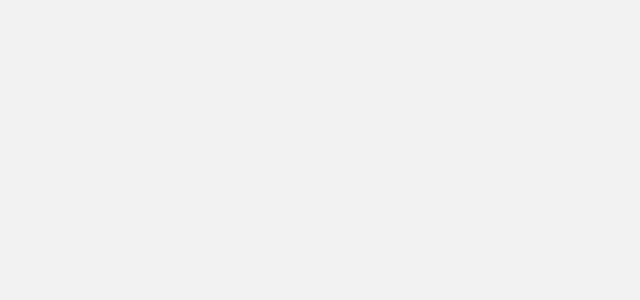
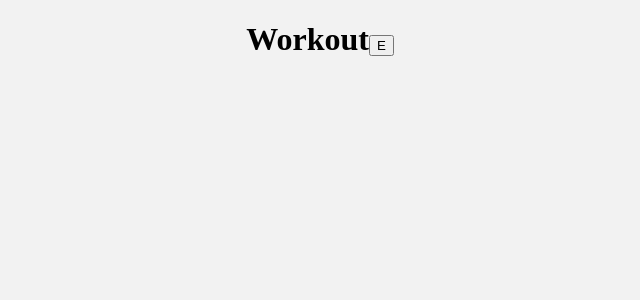
Before and after one commit to EddV99/workout-stats, a React (Vite) app: page / in a window 1280 px wide. Shown: the top 300 px of the page, without its empty margins (320-960 px from the left). Built offline with nearby package versions, Linux system fonts and the light colour scheme.

Commit message:
WorkoutSchedule and EditText components

```diff
--- /dev/null
+++ b/src/components/EditText/EditText.tsx
@@ -0,0 +1,43 @@
+import { useRef, useState } from "react";
+
+interface Props {
+  text: string
+  setText: (text: string) => void
+}
+
+function EditText({ text, setText }: Props) {
+  const [edit, setEdit] = useState(false)
+  const [editText, setEditText] = useState(text);
+  const inputRef = useRef<HTMLInputElement>(null);
+
+  const handleClickEdit = () => {
+    setEdit(true);
+    setEditText(text);
+    inputRef.current?.focus();
+  };
+  const handleClickCancel = () => {
+    setEdit(false);
+  };
+  const handleClickConfirm = () => {
+    setEdit(false);
+    setText(editText.trim());
+  };
+
+
+  return (edit ?
+    (
+      <div>
+        <input onChange={(e) => { setEditText(e.target.value) }} value={editText} ref={inputRef} />
+        <button onClick={handleClickConfirm}>Y</button>
+        <button onClick={handleClickCancel}>N</button>
+      </div>
+    ) :
+    (
+      <div>
+        {text}
+        <button onClick={handleClickEdit}>E</button>
+      </div>
+    )
+  );
+}
+export default EditText;
--- a/src/components/WorkoutSchedule/WorkoutSchedule.tsx
+++ b/src/components/WorkoutSchedule/WorkoutSchedule.tsx
@@ -1,6 +1,17 @@
+import { useState } from "react";
+import useWorkoutData from "../../hooks/useWorkoutData";
+import EditText from "../EditText/EditText";
 
-function WorkoutSchedule() {
-  return <></>;
+interface Props {
+  dataId: string;
+};
+function WorkoutSchedule({ dataId }: Props) {
+
+  const { data, setTitle } = useWorkoutData(dataId);
+
+  return <h1>
+    <EditText text={data.title} setText={setTitle} />
+  </h1>;
 }
 
 export default WorkoutSchedule;
--- a/src/hooks/useWorkoutData.tsx
+++ b/src/hooks/useWorkoutData.tsx
@@ -1,9 +1,9 @@
 import { useEffect, useState } from "react";
-import { DayData, defaultData, InternalData, WorkoutData } from "../data/data";
+import { defaultData, InternalData } from "../data/data";
 
 
 export default function useWorkoutData(id: string) {
-  const [data, setData] = useState<InternalData | null>(null);
+  const [data, setData] = useState<InternalData>(defaultData());
 
   useEffect(() => {
     try {
@@ -25,9 +25,7 @@ export default function useWorkoutData(id: string) {
   }, [data]);
 
   const setTitle = (newTitle: string) => {
-    if (!data) return;
-
-    setData({ title: newTitle, days: data.days ? [...data.days] : [] });
+    setData({ title: newTitle, days: [...data.days] });
   };
 
 
--- a/src/pages/HomePage/HomePage.tsx
+++ b/src/pages/HomePage/HomePage.tsx
@@ -5,7 +5,7 @@ function HomePage() {
   return (
     <>
       <div id={Styles.content}>
-        <WorkoutSchedule />
+        <WorkoutSchedule dataId="1" />
       </div>
     </>
   );
```
Also changed, not shown: src/components/EditText/EditText.module.css (added).
